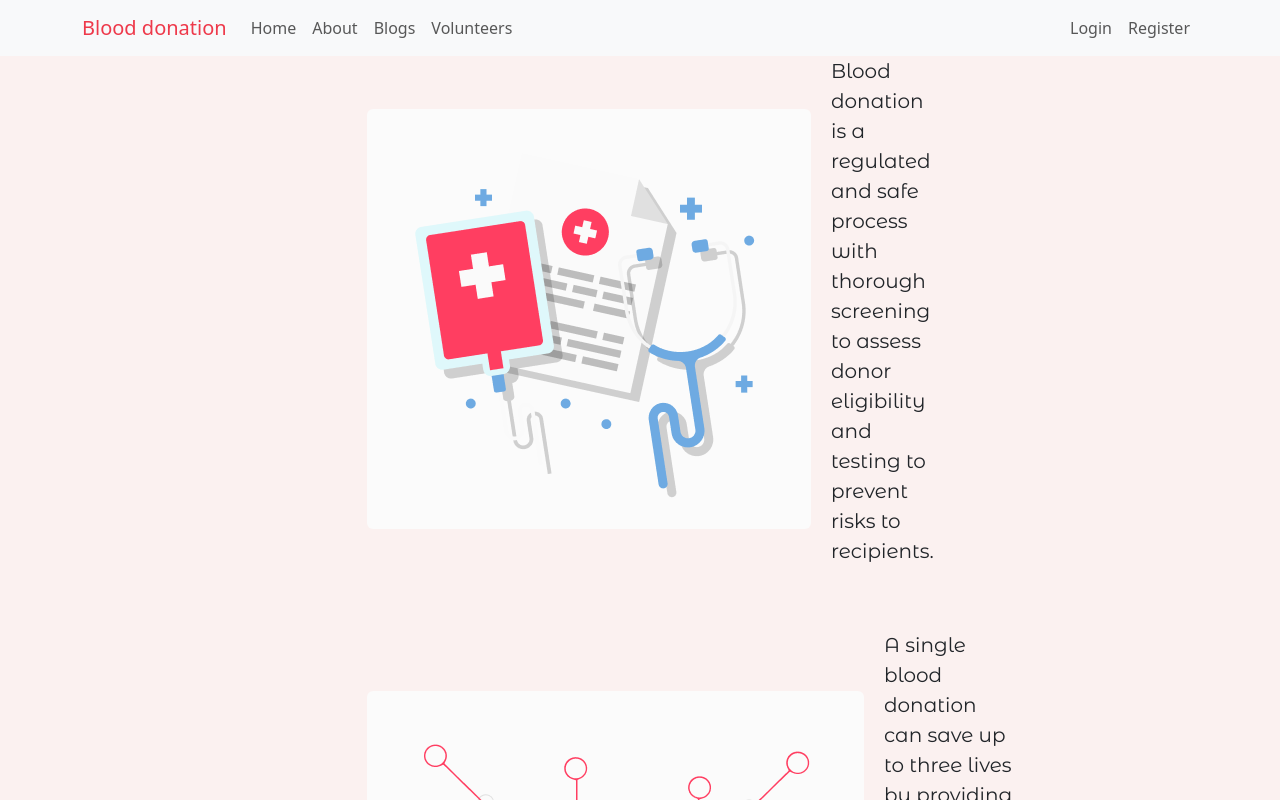
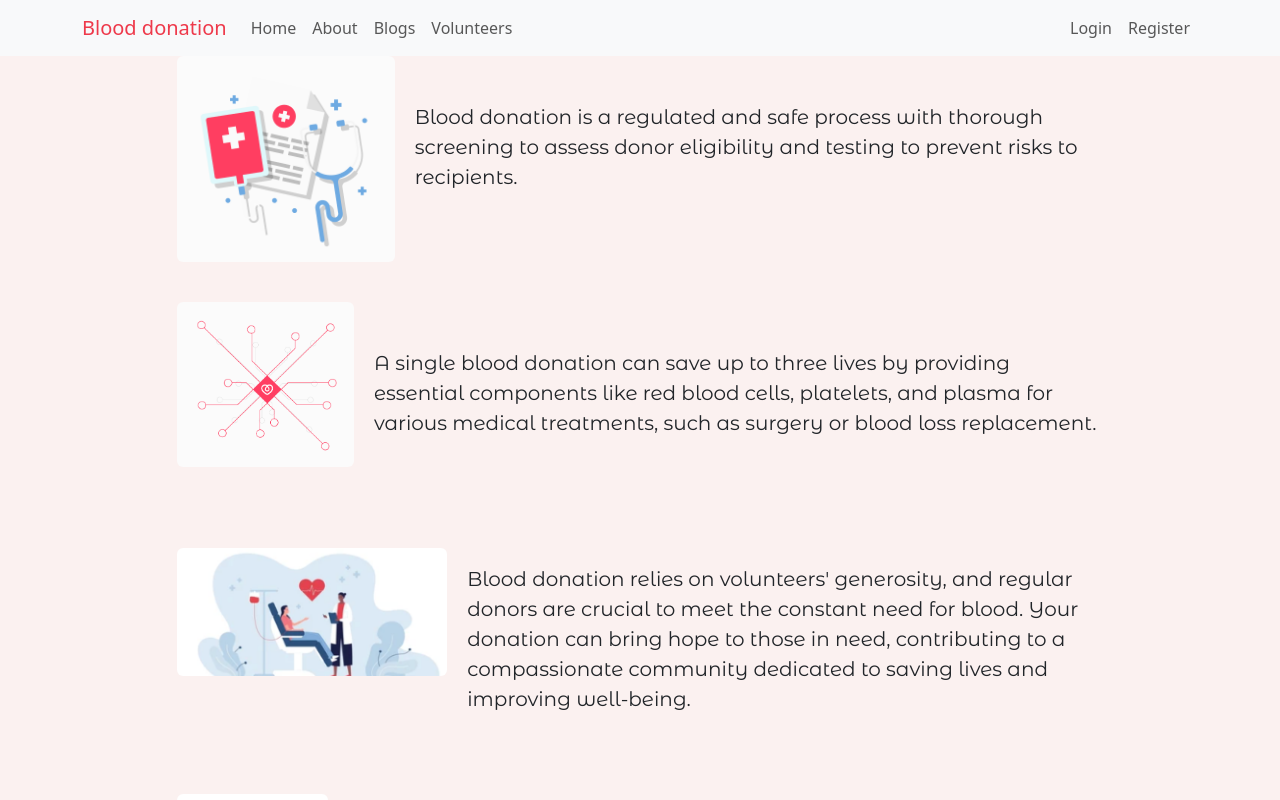
Before and after one commit to HadeerHassan28/Blood-Donation-App, a React (Create React App) app: page /blogs in a window 1280 px wide. Shown: the top 800 px of the page. Built offline with nearby package versions, Linux system fonts and the light colour scheme.

Commit message:
size of imgs need to adjust

```diff
--- a/src/Components/Blogs/Blogs.jsx
+++ b/src/Components/Blogs/Blogs.jsx
@@ -38,14 +38,17 @@ const Blogs = () => {
     <div className="container">
       {imgsPrag.map((img, index) => (
         <div className="row d-flex justify-content-center mb-5" key={img.id}>
-          <div className="col-md-6">
+          <div className="col-md-10">
             <div className="d-flex align-items-center">
-              <img
-                src={img.src}
-                alt={`Image ${index + 1}`}
-                className="img-fluid rounded  "
-              />
-              <p className={`${styles.p} `}>{img.description}</p>
+              <div className={`${styles.imgContainer} mb-5`}>
+                <img
+                  src={img.src}
+                  alt={`Image ${index + 1}`}
+                  className="img-fluid rounded floated-start w-100"
+                />
+              </div>
+
+              <p className={`${styles.p} ml-3`}>{img.description}</p>
             </div>
           </div>
         </div>
--- a/src/Components/Blogs/Blogs.module.css
+++ b/src/Components/Blogs/Blogs.module.css
@@ -4,17 +4,14 @@
   justify-content: center;
   margin-bottom: 10px;
 }
-
+.imgContainer {
+  height: 150px;
+}
 .img {
-  width: 100%;
-  height: auto;
-  max-width: 100px;
-  max-height: 100px;
-  margin-right: 10px;
+  /* margin-right: 10px; */
 }
 .p {
   font-family: "Montserrat Alternates", sans-serif;
   font-size: 20px;
-  flex: 1;
   margin-left: 20px;
 }
```
Also changed, not shown: 1 other file (tests, documents, lock files or other folders).
